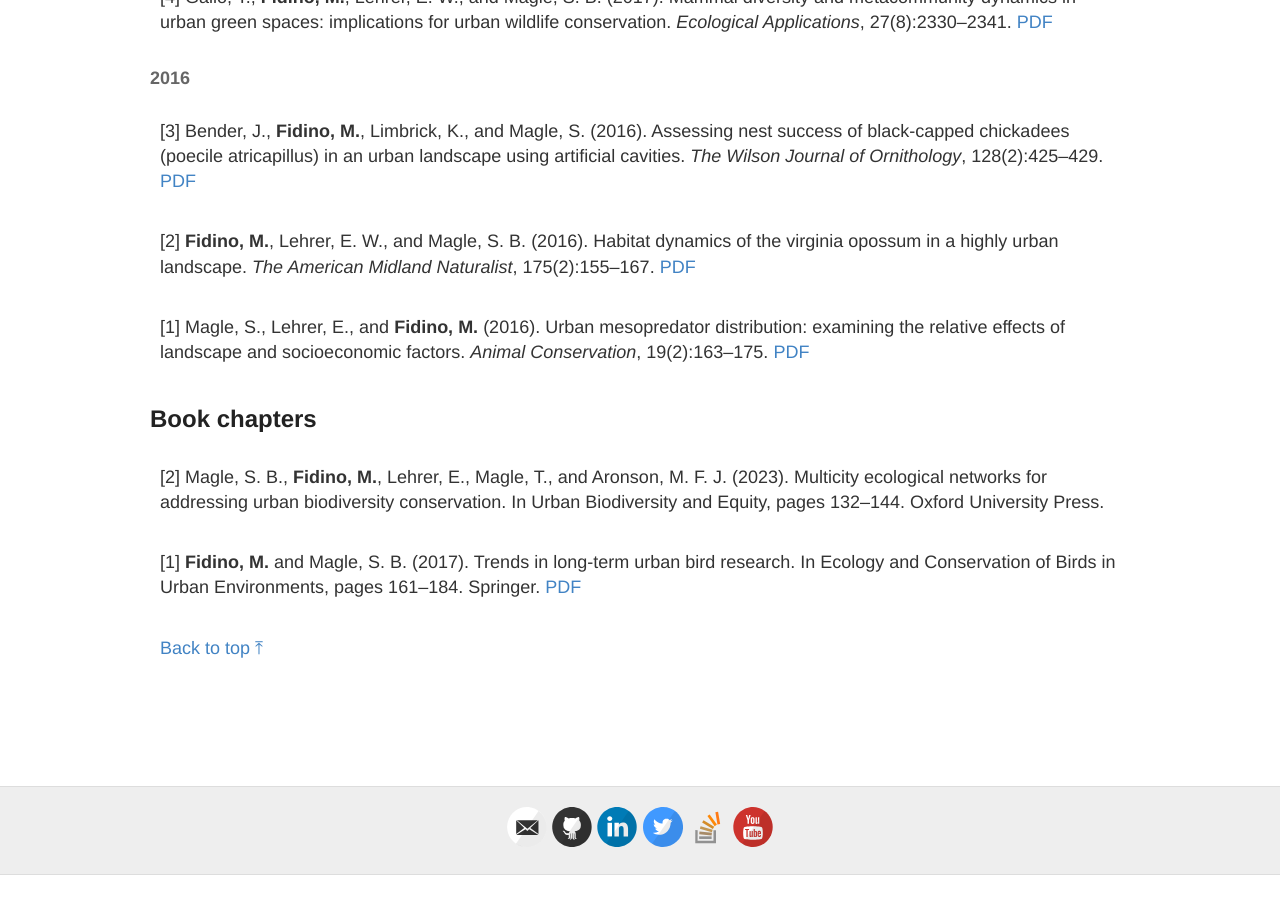
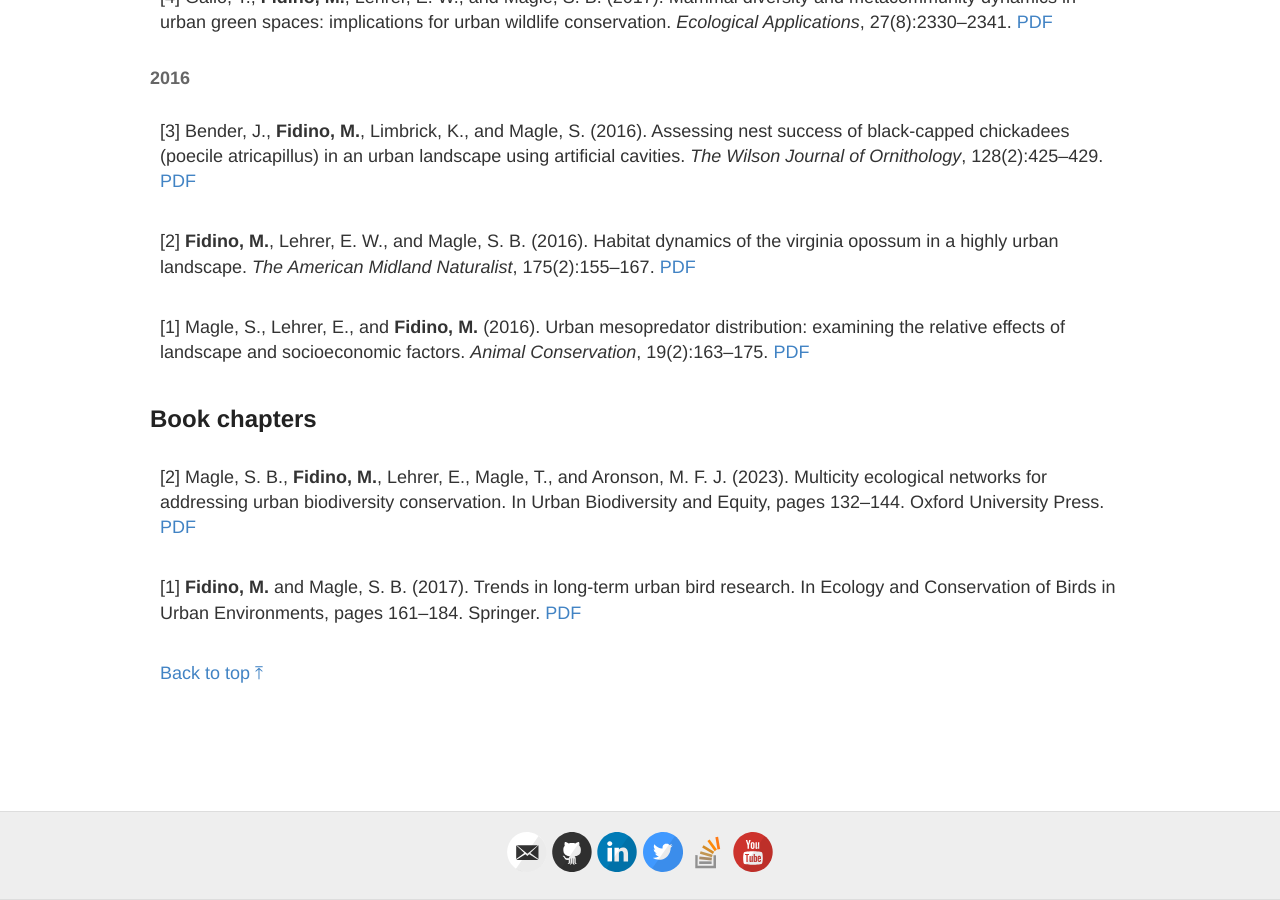
Before and after one commit to mfidino/mfidino.github.io, a Jekyll site: the page built from publications.md, in a window 1280 px wide and 900 px high, scrolled down 4839 px. Built offline with Jekyll 4.4.1, drawn with Linux system fonts in a browser that asks for light colours; before the commit the page ends 5714 px from its top, so only the background shows below that.

Commit message:
added book chapter pdf

```diff
--- a/publications.md
+++ b/publications.md
@@ -200,7 +200,7 @@
 
 ## Book chapters
 
-[2] Magle, S. B., **Fidino, M.**, Lehrer, E., Magle, T., and Aronson, M. F. J. (2023). Multicity ecological networks for addressing urban biodiversity conservation. In Urban Biodiversity and Equity, pages 132–144. Oxford University Press.
+[2] Magle, S. B., **Fidino, M.**, Lehrer, E., Magle, T., and Aronson, M. F. J. (2023). Multicity ecological networks for addressing urban biodiversity conservation. In Urban Biodiversity and Equity, pages 132–144. Oxford University Press. [PDF](../public/Magle_et_al_chapter-8.pdf)
 
 [1] **Fidino, M.** and Magle, S. B. (2017). Trends in long-term urban bird research. In
 Ecology and Conservation of Birds in Urban Environments, pages 161–184. Springer. [PDF](../public/fidino_trends_2017.pdf)
```
Also changed, not shown: 1 other file.
